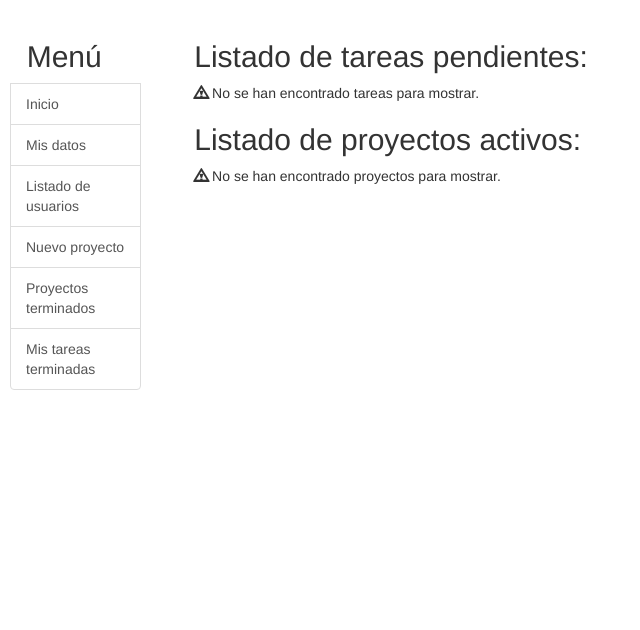
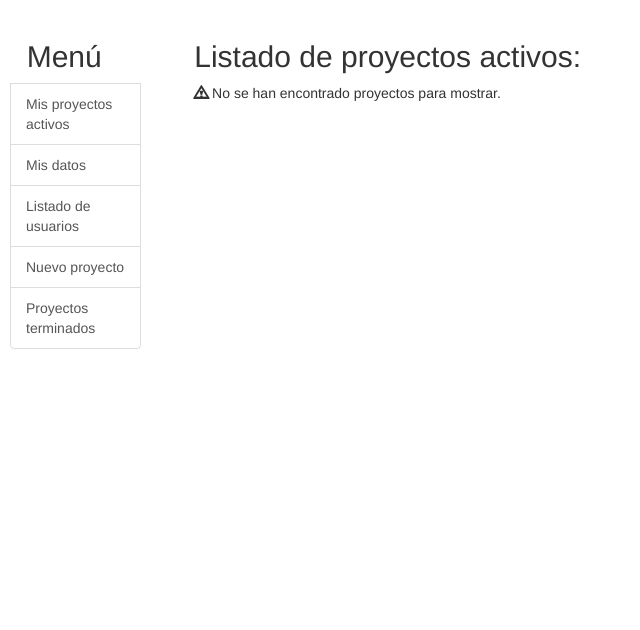
Before and after one commit to josemfc/translation-projects-management, a Django app: page /proyectos/ in a window 1280 px wide. Shown: the part 51-681 px from the top of the page, without its empty margins (0-640 px from the left). Run offline with Django 3.2, Linux system fonts and the light colour scheme; a user stored in the database is signed in; data comes from the database, SQL or seed files in the repository; some libraries are stand-ins or nearby versions.

Commit message:
Interface arrangements

```diff
--- a/proyectos/templates/proyectos/base.html
+++ b/proyectos/templates/proyectos/base.html
@@ -52,14 +52,19 @@
 	{% if user.is_authenticated %}
 	<div id="izquierda" class="list-group">
 		<h2>&nbsp Menú</h2>
-		<a href="{% url 'proyectos:index' %}" class="list-group-item">Inicio</a>
+		{% if perms.auth.es_project_manager %}
+			<a href="{% url 'proyectos:index' %}" class="list-group-item">Mis proyectos activos</a>
+		{%else %}
+			<a href="{% url 'proyectos:index' %}" class="list-group-item">Mis tareas pendientes</a>
+		{% endif %}
 		<a href="{% url 'proyectos:usuario' user.id %}" class="list-group-item">Mis datos</a>
 		<a href="{% url 'proyectos:usuarios' %}" class="list-group-item">Listado de usuarios</a>
 		{% if perms.auth.es_project_manager %}
-				<a href="{% url 'proyectos:nuevo_proyecto' %}" class="list-group-item">Nuevo proyecto</a>
-				<a href="{% url 'proyectos:terminados' %}" class="list-group-item">Proyectos terminados</a>
+			<a href="{% url 'proyectos:nuevo_proyecto' %}" class="list-group-item">Nuevo proyecto</a>
+			<a href="{% url 'proyectos:terminados' %}" class="list-group-item">Proyectos terminados</a>
+		{% else %}
+			<a href="{% url 'proyectos:tareas_terminadas' %}" class="list-group-item">Mis tareas terminadas</a>
 		{% endif %}
-		<a href="{% url 'proyectos:tareas_terminadas' %}" class="list-group-item">Mis tareas terminadas</a>
 	</div>
 	{% endif %}
 
--- a/proyectos/templates/proyectos/index.html
+++ b/proyectos/templates/proyectos/index.html
@@ -3,6 +3,8 @@
 {% block content %}
 {% if user.is_authenticated %}
 
+	<!-- Si no es PM, muestrar tareas activas -->
+	{% if not perms.auth.es_project_manager %}
 	<!-- Tabla de tareas pendientes -->
 	<h2>Listado de tareas pendientes:</h2>
 	{% if tareas_pendientes %}
@@ -28,6 +30,8 @@
 					<td><a href="{{ tarea.original.url }}"><span class="glyphicon glyphicon-download"> {{ tarea.filename_o }}</span></a></td>
 					{% if tarea.traducido %}
 						<td><a href="{{ tarea.traducido.url }}"><span class="glyphicon glyphicon-download"> {{ tarea.filename_t }}</span></a></td>
+					{% else %}
+						<td><button class="btn btn-info"><a href="{% url 'proyectos:tarea' tarea.proyecto.id tarea.id %}">Subir archivo</a></button></td>
 					{% endif %}
 				{% endif %}
 			</tr>
@@ -36,6 +40,7 @@
 		<br><br>
 	{% else %}
 		<p><span class="glyphicon glyphicon-warning-sign"></span> No se han encontrado tareas para mostrar.</p>
+	{% endif %}
 	{% endif %}
 
 	<!-- Si es PM, muestra proyectos activos asociados a él -->
@@ -51,7 +56,7 @@
 				{% for proyecto in proyectos_pendientes %}
 				<tr>
 					<td><a href="{% url 'proyectos:proyecto' proyecto.id %}"><span class="glyphicon glyphicon-briefcase"></span> {{ proyecto.nombre }}</a></td>
-					<td><span class="glyphicon glyphicon-calendar">{{ proyecto.fecha_pub }}</td>
+					<td><span class="glyphicon glyphicon-calendar"> {{ proyecto.fecha_pub }}</td>
 				</tr>
 				{% endfor %}
 			</table>
--- a/proyectos/templates/proyectos/nuevo_proyecto.html
+++ b/proyectos/templates/proyectos/nuevo_proyecto.html
@@ -76,7 +76,7 @@
 		</div> <!-- formset div -->
 
 		<br>
-		<input type="submit" class="btn btn-primary" value="Enviar">
+		<input type="submit" class="btn btn-primary" value="Terminar y subir archivos">
 	</form>
 
 {% endblock %}
--- a/proyectos/templates/proyectos/proyecto.html
+++ b/proyectos/templates/proyectos/proyecto.html
@@ -47,6 +47,8 @@
 			<td>
 				{% if tarea.original %}
 					<a href="{{ tarea.original.url }}"><span class="glyphicon glyphicon-download"></span> {{ tarea.filename_o }}</a>
+				{% else %}
+					<button class="btn btn-info"><a href="{% url 'proyectos:tarea' tarea.proyecto.id tarea.id %}">Subir archivo</a></button>
 				{% endif %}
 			</td>
 			<td>
```
